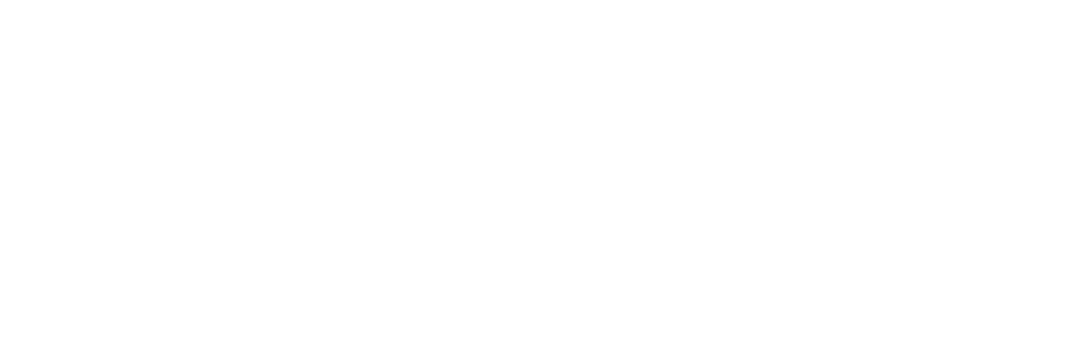
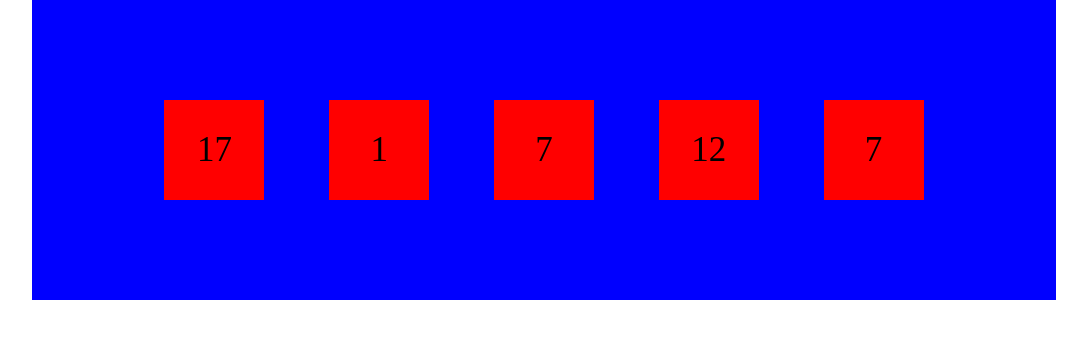
Before and after one commit to RubaCodes/js-simon, a plain HTML site: page index.html in a window 1280 px wide. Shown: the whole page, without its empty margins (96-1183 px from the left). Drawn offline with Linux system fonts and the light colour scheme.

Commit message:
inserimento numeri nel dom

```diff
--- a/index.html
+++ b/index.html
@@ -11,7 +11,11 @@
 <body>
     <div class="container">
         <div class="hero">
-
+            <div class="box"></div>
+            <div class="box"></div>
+            <div class="box"></div>
+            <div class="box"></div>
+            <div class="box"></div>
         </div>
     </div>
     <script src="script.js"></script>
--- a/script.js
+++ b/script.js
@@ -18,3 +18,8 @@ while (numbers.length < 5){
         numbers.push(randomNumer)
     }
 }
+// inseriemnto numeri sul dom
+const boxes = document.querySelectorAll('.box');
+for(let i=0; i< boxes.length; i++){
+    boxes[i].append(numbers[i])
+}
--- a/style.css
+++ b/style.css
@@ -11,6 +11,17 @@
 .hero{
     background-color: blue;
     display: flex;
+    justify-content: space-around;
+    align-items: center;
+    padding: 100px;
+}
+
+.box{
+    background-color: red;
+    height: 100px;
+    width: 100px;
+    display: flex;
     justify-content: center;
     align-items: center;
+    font-size: 35px;
 }
```
